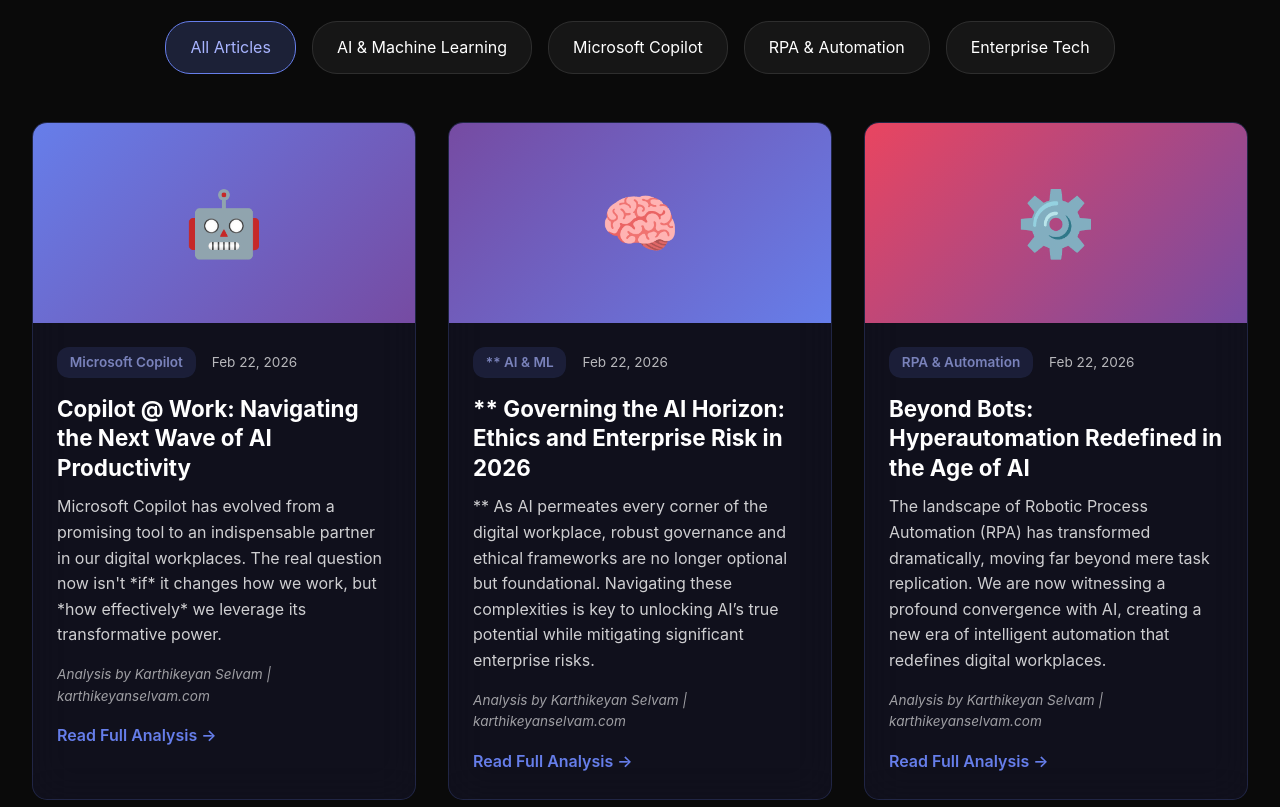
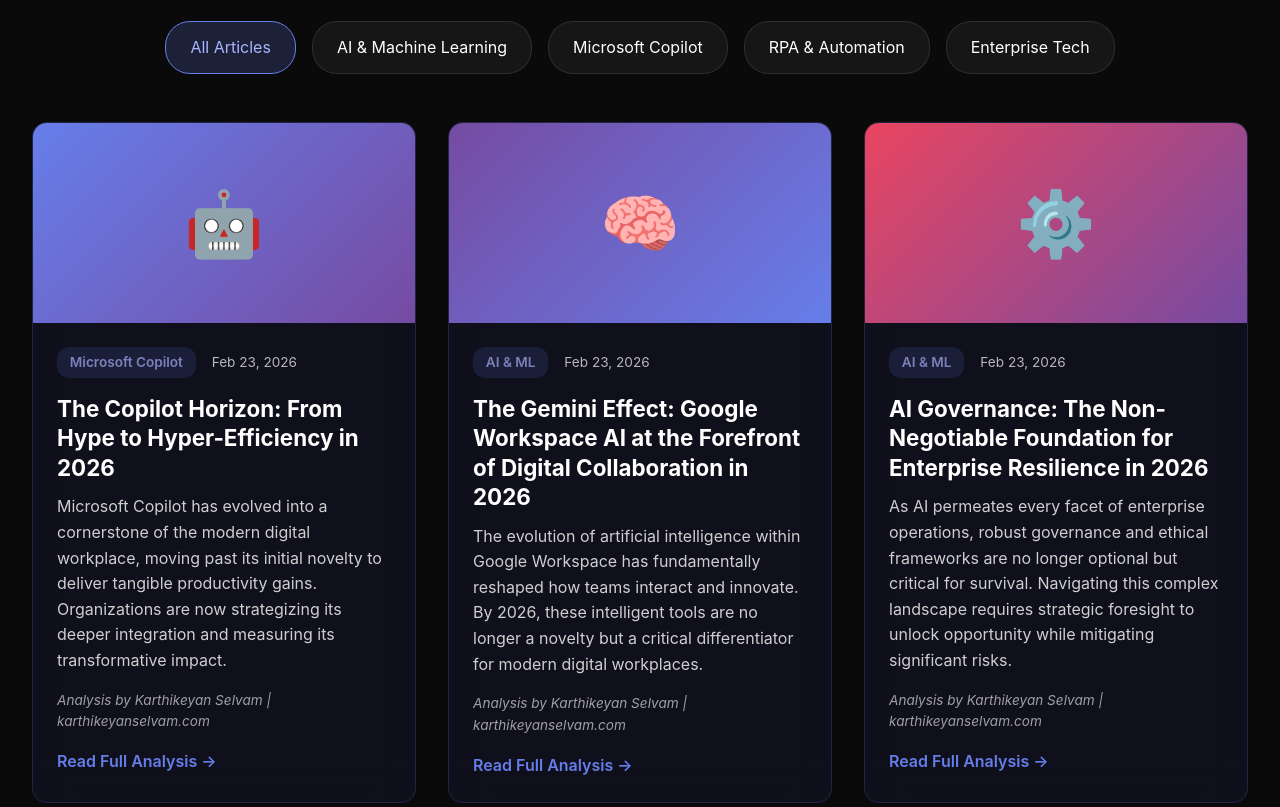
Before and after one commit to skarthik1710/karthik-website, a plain HTML site: page public/newsletter.html in a window 1280 px wide. Shown: the part 1000-1807 px from the top of the page. Drawn offline with Linux system fonts and the light colour scheme.

Commit message:
🗞️ Auto newsletter update - 2026-02-23

```diff
--- a/public/newsletter.html
+++ b/public/newsletter.html
@@ -241,6 +241,51 @@
 </div>
 <!-- AUTO-GENERATED ARTICLES INJECTED HERE BY SCRIPT -->
 <div class="articles-grid" id="newsletter-articles">
+<article class="article-card" data-category="copilot">
+<div class="article-image" style="background: linear-gradient(135deg, #667eea 0%, #764ba2 100%); display: flex; align-items: center; justify-content: center; font-size: 4rem;">
+                    🤖
+                </div>
+<div class="article-content">
+<div class="article-meta">
+<span class="article-category">Microsoft Copilot</span>
+<span class="article-date">Feb 23, 2026</span>
+</div>
+<h3 class="article-title">The Copilot Horizon: From Hype to Hyper-Efficiency in 2026</h3>
+<p class="article-excerpt">Microsoft Copilot has evolved into a cornerstone of the modern digital workplace, moving past its initial novelty to deliver tangible productivity gains. Organizations are now strategizing its deeper integration and measuring its transformative impact.</p>
+<p class="article-source">Analysis by Karthikeyan Selvam | karthikeyanselvam.com</p>
+<a class="read-more" onclick="openArticle('bar6qPYnIh63tghiRi75')" style="cursor:pointer;">Read Full Analysis →</a>
+</div>
+</article>
+<article class="article-card" data-category="ai">
+<div class="article-image" style="background: linear-gradient(135deg, #764ba2 0%, #667eea 100%); display: flex; align-items: center; justify-content: center; font-size: 4rem;">
+                    🧠
+                </div>
+<div class="article-content">
+<div class="article-meta">
+<span class="article-category">AI &amp; ML</span>
+<span class="article-date">Feb 23, 2026</span>
+</div>
+<h3 class="article-title">The Gemini Effect: Google Workspace AI at the Forefront of Digital Collaboration in 2026</h3>
+<p class="article-excerpt">The evolution of artificial intelligence within Google Workspace has fundamentally reshaped how teams interact and innovate. By 2026, these intelligent tools are no longer a novelty but a critical differentiator for modern digital workplaces.</p>
+<p class="article-source">Analysis by Karthikeyan Selvam | karthikeyanselvam.com</p>
+<a class="read-more" onclick="openArticle('JsQSqzskRy91BHghXPTO')" style="cursor:pointer;">Read Full Analysis →</a>
+</div>
+</article>
+<article class="article-card" data-category="ai">
+<div class="article-image" style="background: linear-gradient(135deg, #e94560 0%, #764ba2 100%); display: flex; align-items: center; justify-content: center; font-size: 4rem;">
+                    ⚙️
+                </div>
+<div class="article-content">
+<div class="article-meta">
+<span class="article-category">AI &amp; ML</span>
+<span class="article-date">Feb 23, 2026</span>
+</div>
+<h3 class="article-title">AI Governance: The Non-Negotiable Foundation for Enterprise Resilience in 2026</h3>
+<p class="article-excerpt">As AI permeates every facet of enterprise operations, robust governance and ethical frameworks are no longer optional but critical for survival. Navigating this complex landscape requires strategic foresight to unlock opportunity while mitigating significant risks.</p>
+<p class="article-source">Analysis by Karthikeyan Selvam | karthikeyanselvam.com</p>
+<a class="read-more" onclick="openArticle('OEM7kbx6xux9PZLItIKp')" style="cursor:pointer;">Read Full Analysis →</a>
+</div>
+</article>
 <article class="article-card" data-category="copilot">
 <div class="article-image" style="background: linear-gradient(135deg, #667eea 0%, #764ba2 100%); display: flex; align-items: center; justify-content: center; font-size: 4rem;">
                     🤖
```
